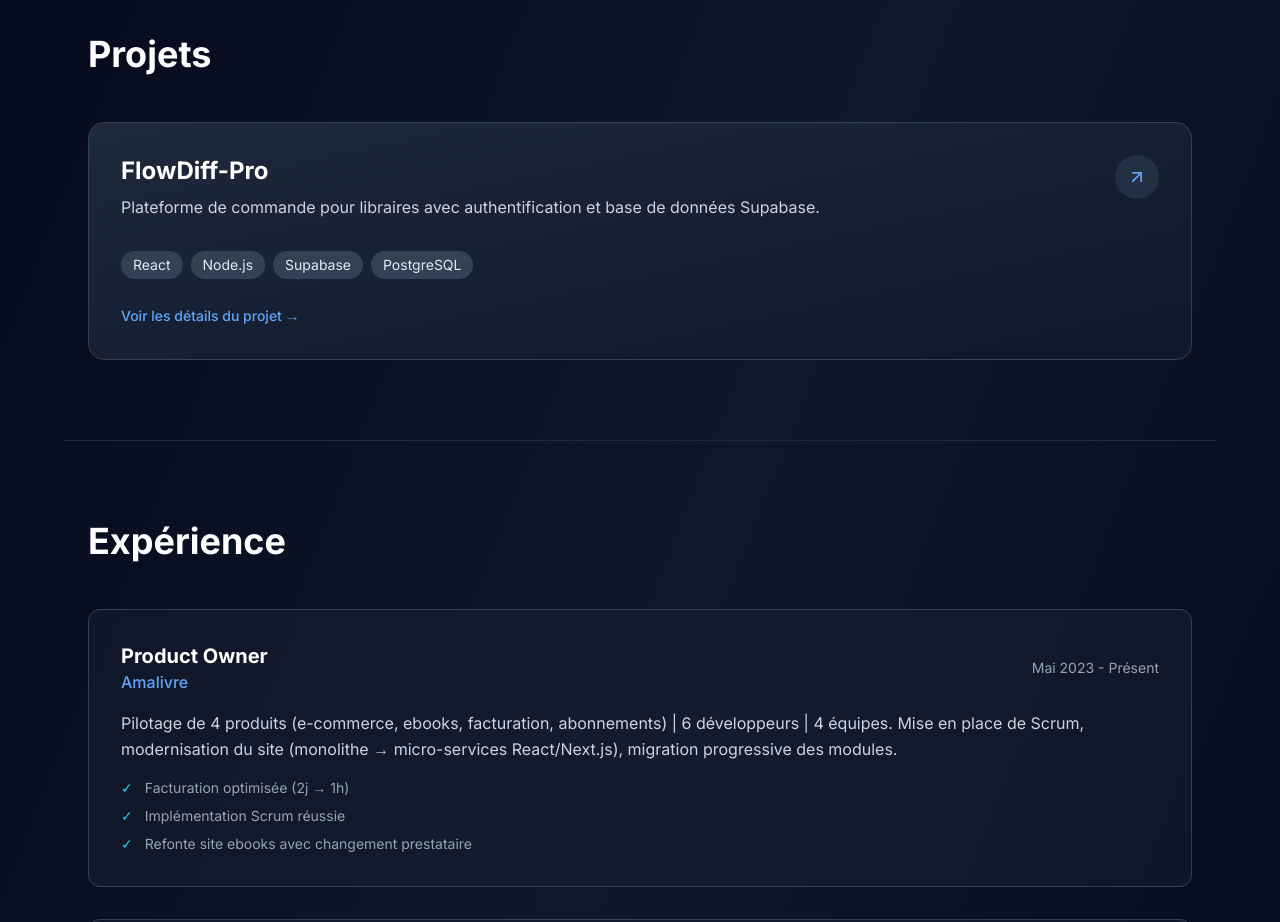
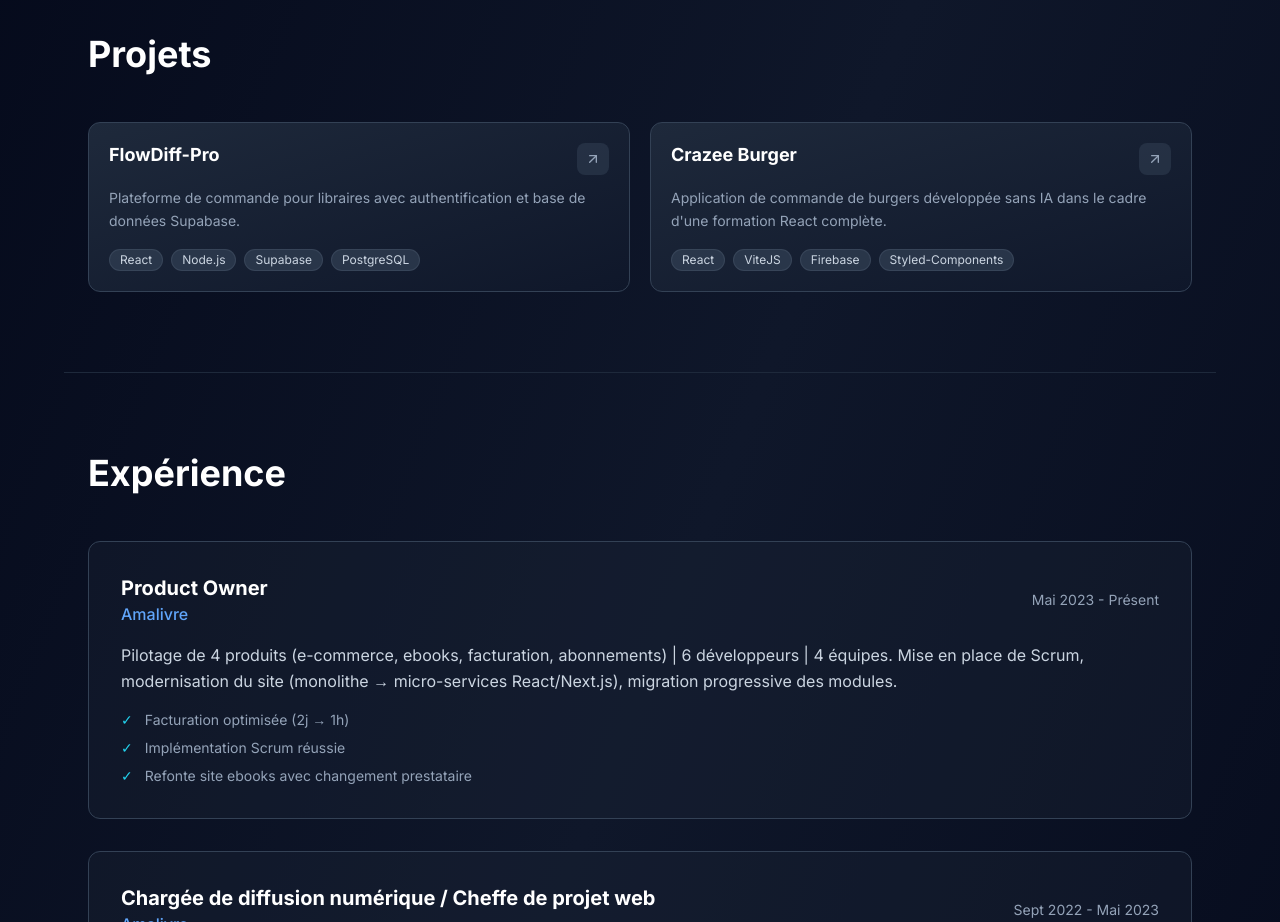
Before and after one commit to EdenSahile/eden-sahile-portfolio, a Next.js app: page / in a window 1280 px wide. Shown: the part 920-1842 px from the top of the page. Built offline with nearby package versions, Linux system fonts and the light colour scheme.

Commit message:
feat: add Crazee Burger card to homepage projects grid

```diff
--- a/app/page.jsx
+++ b/app/page.jsx
@@ -26,6 +26,13 @@ export default function Home() {
       tags: ['React', 'Node.js', 'Supabase', 'PostgreSQL'],
       link: 'https://book-flow-omega.vercel.app/login',
       detailLink: '/projects/flowdiff-pro',
+    },
+    {
+      name: 'Crazee Burger',
+      description: "Application de commande de burgers développée sans IA dans le cadre d'une formation React complète.",
+      tags: ['React', 'ViteJS', 'Firebase', 'Styled-Components'],
+      link: 'https://crazee-burger-phi-murex.vercel.app/order/EDEN',
+      detailLink: '/projects/crazee-burger',
     },
   ];
 
@@ -167,34 +174,29 @@ export default function Home() {
       <section id="projets" className="max-w-6xl mx-auto px-6 py-20 border-t border-slate-800">
         <h2 className="text-4xl font-bold text-white mb-12">Projets</h2>
 
-        <div className="space-y-8">
+        <div className="grid grid-cols-1 md:grid-cols-2 gap-5">
           {projects.map((project, idx) => (
             <Link
               key={idx}
               href={project.detailLink}
-              className="block group bg-gradient-to-br from-slate-800 to-slate-900 border border-slate-700 rounded-2xl p-8 hover:border-slate-600 transition-all hover:shadow-xl hover:shadow-blue-500/10"
+              className="group bg-gradient-to-br from-slate-800 to-slate-900 border border-slate-700 rounded-xl p-5 hover:border-blue-500/50 transition-all hover:shadow-lg hover:shadow-blue-500/10 flex flex-col"
             >
-              <div className="flex items-start justify-between mb-4">
-                <div>
-                  <h3 className="text-2xl font-bold text-white mb-2">{project.name}</h3>
-                  <p className="text-slate-300 mb-4">{project.description}</p>
-                </div>
-                <span className="p-3 bg-slate-700/50 rounded-full group-hover:bg-slate-600 transition-all flex-shrink-0">
-                  <ArrowUpRight size={20} className="text-blue-400" />
+              <div className="flex items-start justify-between mb-3">
+                <h3 className="text-lg font-bold text-white leading-snug">{project.name}</h3>
+                <span className="ml-3 p-2 bg-slate-700/50 rounded-lg group-hover:bg-blue-500/20 group-hover:text-blue-400 transition-all flex-shrink-0">
+                  <ArrowUpRight size={16} className="text-slate-400 group-hover:text-blue-400 transition-colors" />
                 </span>
               </div>
 
-              <div className="flex flex-wrap gap-2 mb-6">
+              <p className="text-sm text-slate-400 leading-relaxed mb-4 flex-1">{project.description}</p>
+
+              <div className="flex flex-wrap gap-2">
                 {project.tags.map((tag, i) => (
-                  <span key={i} className="px-3 py-1 bg-slate-700 text-slate-200 text-sm rounded-full">
+                  <span key={i} className="px-2.5 py-0.5 bg-slate-700/70 text-slate-300 text-xs rounded-full border border-slate-600/50">
                     {tag}
                   </span>
                 ))}
               </div>
-
-              <span className="inline-block text-sm font-medium text-blue-400 group-hover:text-blue-300 transition-colors">
-                Voir les détails du projet →
-              </span>
             </Link>
           ))}
         </div>
```
